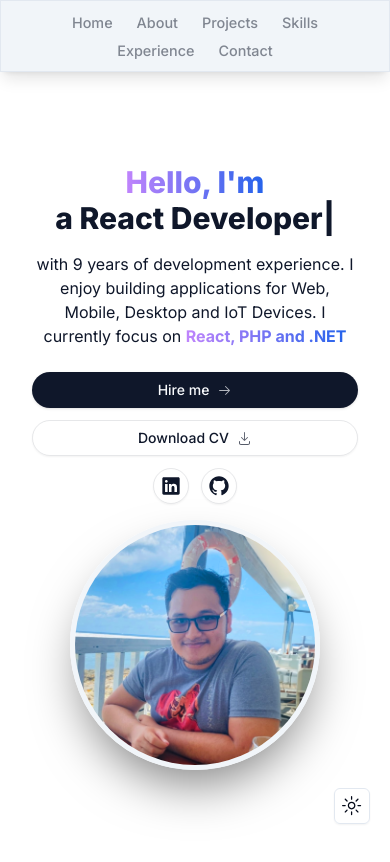
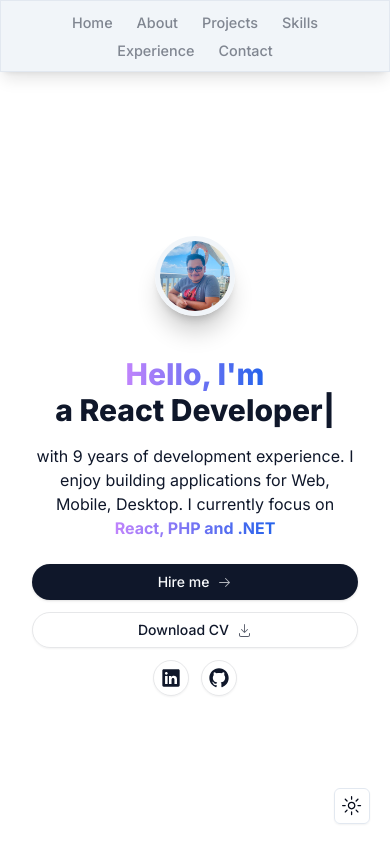
Before and after one commit to ezanglo/portfolio, a Next.js app: page / in a window 390 px wide. Shown: the top 862 px of the page. Built offline with nearby package versions, Linux system fonts and the light colour scheme.

Commit message:
Adjusted Image for Hero Section

```diff
--- a/app/layout.tsx
+++ b/app/layout.tsx
@@ -23,7 +23,7 @@ export default function RootLayout({
       <body
         className={cn(
           inter.className,
-          "bg-background text-foreground relative h-[5000px] pt-14 sm:pt-36"
+          "bg-background text-foreground relative h-[5000px] pt-28 sm:pt-36"
         )}
       >
         <ThemeProvider attribute="class" defaultTheme="system" enableSystem>
--- a/components/hero-section.tsx
+++ b/components/hero-section.tsx
@@ -18,6 +18,26 @@ export default function HeroSection() {
   return (
     <section className="lg:py-16">
       <div className="grid grid-cols-1 md:grid-cols-12">
+        <motion.div
+          initial={{ opacity: 0, scale: 0 }}
+          animate={{ opacity: 1, scale: 1 }}
+          transition={{
+            type: "tween",
+            duration: 0.2,
+          }}
+          className="col-span-4 place-self-center mt-4 block sm:hidden"
+        >
+          <Image
+            src={photo}
+            alt="Ezra portrait"
+            quality={95}
+            priority
+            className={cn(
+              "rounded-full object-cover border-[0.35rem] border-secondary shadow-xl shadow-black/20",
+              "w-[80px] h-[80px] mb-10"
+            )}
+          />
+        </motion.div>
         <div className="col-span-8 place-self-center text-center md:text-left justify-self-center md:justify-self-start">
           <motion.div
             initial={{ opacity: 0, scale: 0.5 }}
@@ -49,8 +69,7 @@ export default function HeroSection() {
             </h1>
             <p className="text-primary md:text-lg mb-6 lg:text-xl">
               with 9 years of development experience. I enjoy building
-              applications for Web, Mobile, Desktop and IoT Devices. I currently
-              focus on{" "}
+              applications for Web, Mobile, Desktop. I currently focus on{" "}
               <span className="font-bold text-transparent bg-clip-text bg-gradient-to-r from-purple-400 to-blue-600">
                 React, PHP and .NET
               </span>
@@ -127,7 +146,7 @@ export default function HeroSection() {
             type: "tween",
             duration: 0.2,
           }}
-          className="col-span-4 place-self-center mt-4"
+          className="col-span-4 place-self-center mt-4 hidden sm:block"
         >
           <Image
             src={photo}
```
